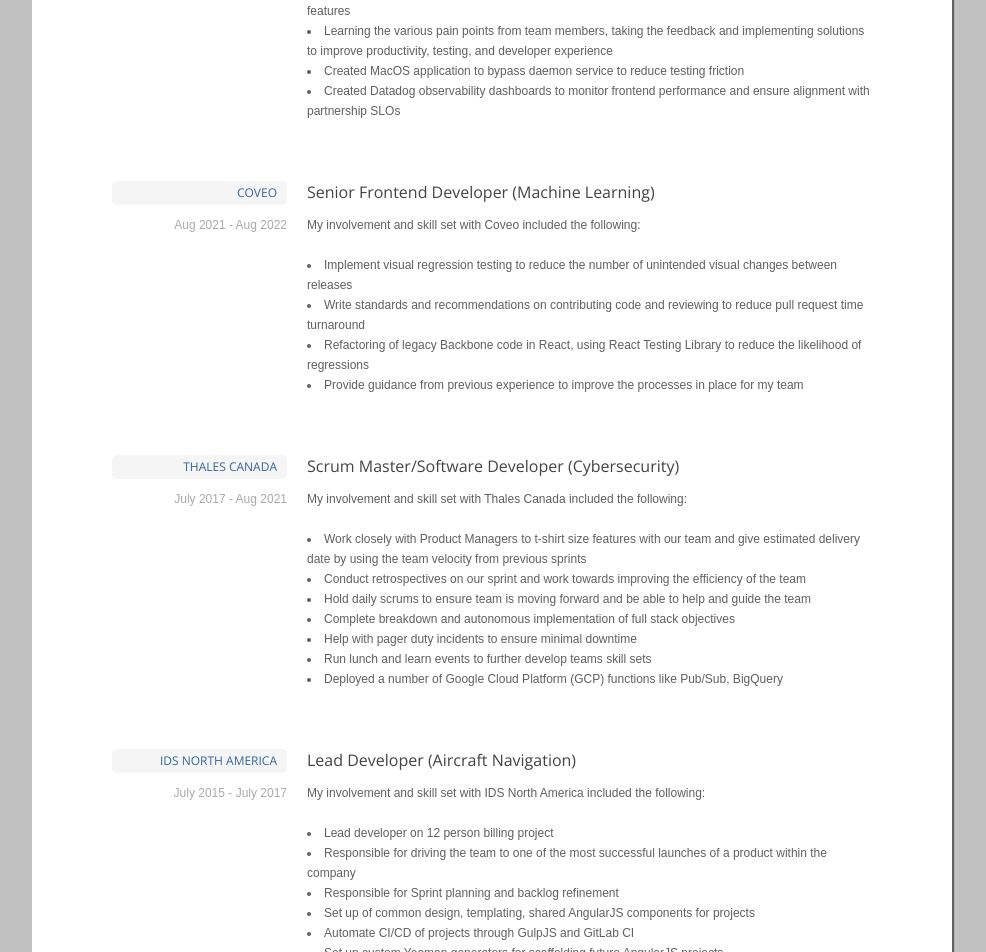
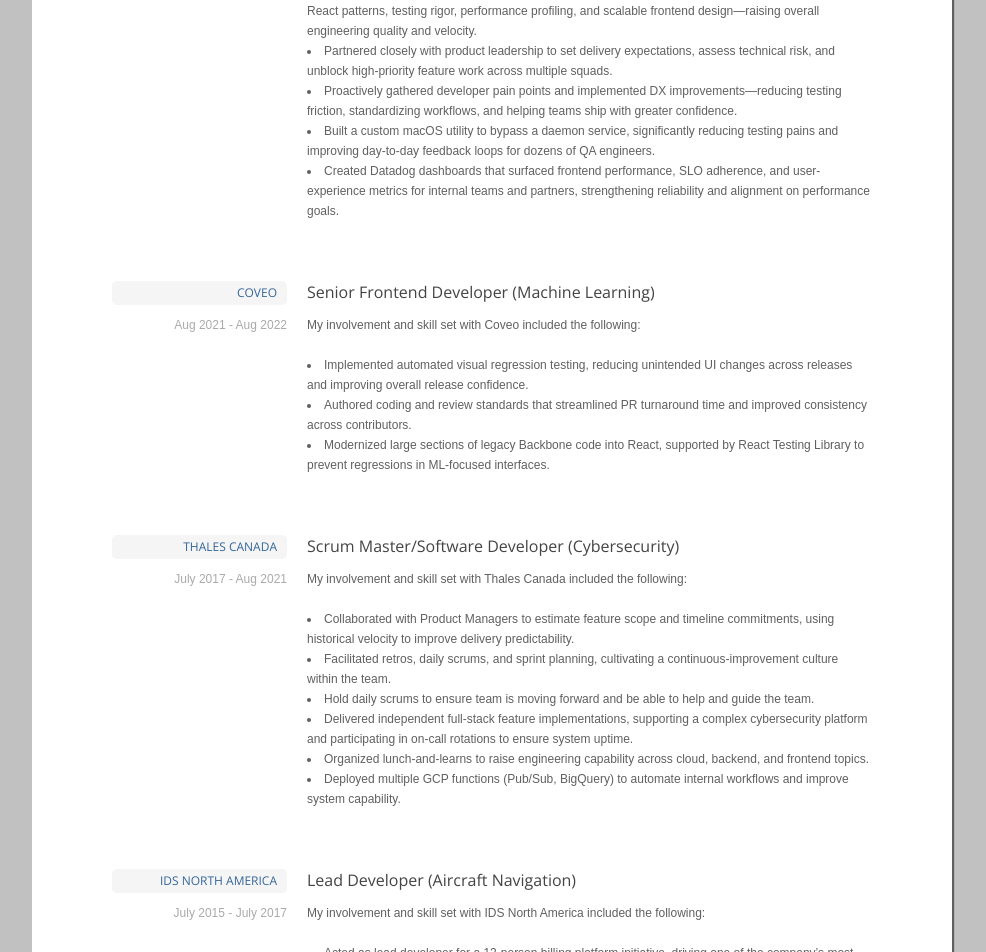
Before and after one commit to mikedidomizio/mikedidomizio-resume, a Vue app: page / in a window 1280 px wide. Shown: the part 640-1592 px from the top of the page, without its empty margins (148-1134 px from the left). Built offline with nearby package versions, Linux system fonts and the light colour scheme.

Commit message:
Update theScore/Coveo/Thales/IDS

```diff
--- a/src/App.vue
+++ b/src/App.vue
@@ -8,50 +8,56 @@
         <PersonalProfile message="Hi - I'm Mike, a Staff Engineer passionate about writing clean,<br/> scalable code and mentoring engineers to grow and thrive." />
         <Section>Working Experience</Section>
         <CVItem title="theScore" website="https://www.thescore.bet"
-                date="Aug 2022 - Present" position="Staff Engineer, Tech Lead (Web Platform)">
+                date="Aug 2022 - Dec 2025" position="Staff Engineer, Tech Lead (Web Platform)">
             <ul class="disc">
-                <li>Write guidelines and standards on building complex shareable components for our monorepo</li>
-                <li>Mentoring new team on advanced React concepts, proper testing, best practices</li>
-                <li>Worked with product management to align on timelines, assess risks, and drive delivery of high priority features</li>
-                <li>Learning the various pain points from team members, taking the feedback and implementing
-                  solutions to improve productivity, testing, and developer experience</li>
-                <li>Created MacOS application to bypass daemon service to reduce testing friction</li>
-                <li>Created Datadog observability dashboards to monitor frontend performance and ensure alignment with partnership SLOs</li>
+                <li>Led cross-team architectural direction for a 40+ developer NX Next.js monorepo,
+                  defining standards for building scalable, shareable UI components used across multiple product lines.</li>
+                <li>Mentored engineers across several teams, coaching intermediate and senior developers on advanced React patterns,
+                  testing rigor, performance profiling, and scalable frontend design—raising overall engineering quality and velocity.</li>
+                <li>Partnered closely with product leadership to set delivery expectations,
+                  assess technical risk, and unblock high-priority feature work across multiple squads.</li>
+                <li>Proactively gathered developer pain points and implemented DX improvements—reducing testing friction,
+                  standardizing workflows, and helping teams ship with greater confidence.</li>
+                <li>Built a custom macOS utility to bypass a daemon service,
+                  significantly reducing testing pains and improving day-to-day feedback loops for dozens of QA engineers.</li>
+                <li>Created Datadog dashboards that surfaced frontend performance, SLO adherence,
+                  and user-experience metrics for internal teams and partners, strengthening reliability and
+                  alignment on performance goals.</li>
             </ul>
         </CVItem>
         <CVItem title="Coveo" website="https://www.coveo.com"
                 date="Aug 2021 - Aug 2022" position="Senior Frontend Developer (Machine Learning)">
           <ul class="disc">
-            <li>Implement visual regression testing to reduce the number of unintended visual changes between releases</li>
-            <li>Write standards and recommendations on contributing code and reviewing to reduce pull request time turnaround</li>
-            <li>Refactoring of legacy Backbone code in React, using React Testing Library to reduce the likelihood of regressions</li>
-            <li>Provide guidance from previous experience to improve the processes in place for my team</li>
+            <li>Implemented automated visual regression testing, reducing unintended UI changes across
+              releases and improving overall release confidence.</li>
+            <li>Authored coding and review standards that streamlined PR turnaround time and improved consistency across contributors.</li>
+            <li>Modernized large sections of legacy Backbone code into React, supported by React Testing Library
+              to prevent regressions in ML-focused interfaces.</li>
           </ul>
         </CVItem>
         <CVItem title="Thales Canada" website="https://www.thalesgroup.com/en/americas/canada"
                 date="July 2017 - Aug 2021" position="Scrum Master/Software Developer (Cybersecurity)">
             <ul class="disc">
-                <li>Work closely with Product Managers to t-shirt size features with our team and give estimated
-                    delivery
-                    date by using the team velocity from previous sprints
+                <li>Collaborated with Product Managers to estimate feature scope and timeline commitments,
+                  using historical velocity to improve delivery predictability.
                 </li>
-                <li>Conduct retrospectives on our sprint and work towards improving the efficiency of the team</li>
-                <li>Hold daily scrums to ensure team is moving forward and be able to help and guide the team</li>
-                <li>Complete breakdown and autonomous implementation of full stack objectives</li>
-                <li>Help with pager duty incidents to ensure minimal downtime</li>
-                <li>Run lunch and learn events to further develop teams skill sets</li>
-                <li>Deployed a number of Google Cloud Platform (GCP) functions like Pub/Sub, BigQuery</li>
+                <li>Facilitated retros, daily scrums, and sprint planning, cultivating a continuous-improvement culture within the team.</li>
+                <li>Hold daily scrums to ensure team is moving forward and be able to help and guide the team.</li>
+                <li>Delivered independent full-stack feature implementations, supporting a complex cybersecurity
+                  platform and participating in on-call rotations to ensure system uptime.</li>
+                <li>Organized lunch-and-learns to raise engineering capability across cloud, backend, and frontend topics.</li>
+                <li>Deployed multiple GCP functions (Pub/Sub, BigQuery) to automate internal workflows and improve system capability.</li>
             </ul>
         </CVItem>
         <CVItem title="IDS North America" website="https://www.idscorporation.com/na"
                 date="July 2015 - July 2017" position="Lead Developer (Aircraft Navigation)">
             <ul class="disc">
-                <li>Lead developer on 12 person billing project</li>
-                <li>Responsible for driving the team to one of the most successful launches of a product within the company</li>
-                <li>Responsible for Sprint planning and backlog refinement</li>
-                <li>Set up of common design, templating, shared AngularJS components for projects</li>
-                <li>Automate CI/CD of projects through GulpJS and GitLab CI</li>
-                <li>Set up custom Yeoman generators for scaffolding future AngularJS projects</li>
+                <li>Acted as lead developer for a 12-person billing platform initiative,
+                  driving one of the company’s most successful product launches.</li>
+                <li>Led sprint planning and backlog refinement, while establishing shared AngularJS component libraries used across multiple projects.</li>
+                <li>Automated CI/CD workflows using GulpJS and GitLab CI to reduce
+                  deployment friction and accelerate iterative delivery.</li>
+                <li>Built custom Yeoman generators to standardize project scaffolding for future teams—improving consistency and onboarding time.</li>
             </ul>
         </CVItem>
         <CVItem title="Spoonity" website="https://www.spoonity.com/"
```
